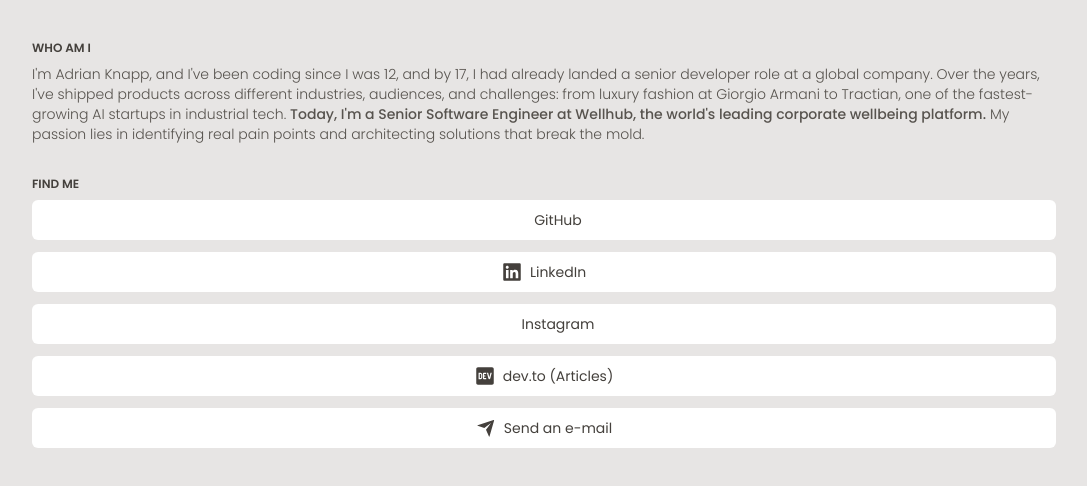
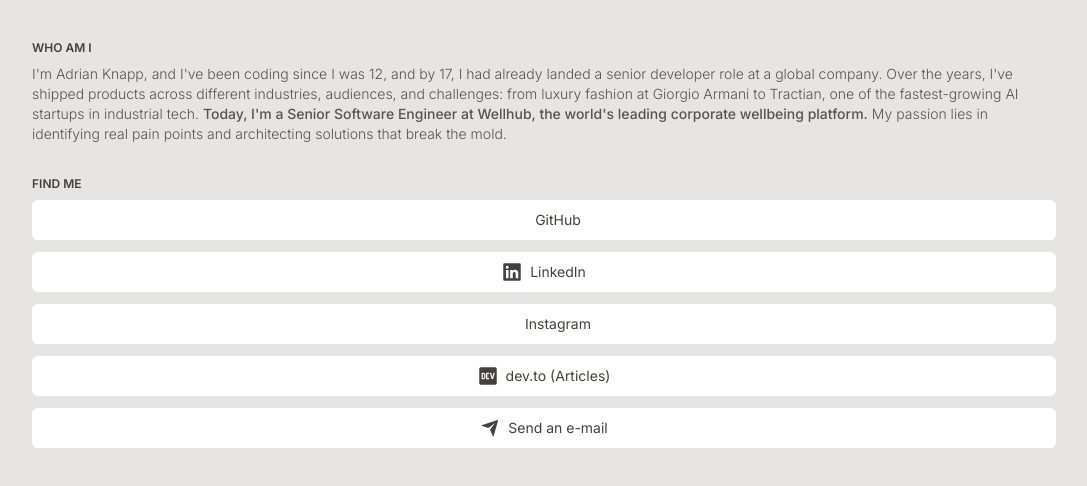
Before and after one commit to AdrianKnapp/my-portfolio, a Next.js app: page / in a window 1280 px wide. Shown: the top 486 px of the page, without its empty margins (96-1183 px from the left). Built offline with nearby package versions, Linux system fonts and the light colour scheme; some icons are missing.

Commit message:
trying to fix load

```diff
--- a/src/app/(home)/page.tsx
+++ b/src/app/(home)/page.tsx
@@ -1,6 +1,4 @@
 import SocialLinks from "@/components/common/SocialLinks";
-import Image from "next/image";
-import { RoughNotation } from "react-rough-notation";
 
 const Home = () => {
   return (
--- a/src/app/layout.tsx
+++ b/src/app/layout.tsx
@@ -1,8 +1,7 @@
-import { GTMInjection } from "@/components/common/GTMInjection";
 import "../styles/globals.scss";
-import { Poppins } from "next/font/google";
+import { Inter } from "next/font/google";
 
-const poppins = Poppins({
+const inter = Inter({
   subsets: ["latin"],
   weight: ["300", "400", "500", "600", "700"],
 });
@@ -14,11 +13,9 @@
 }) {
   return (
     <html lang="pt-br">
-      <head>
-        <GTMInjection />
-      </head>
-      <body className={`${poppins.className} bg-stone-200`}>
-        <noscript>
+      <head>{/* <GTMInjection /> */}</head>
+      <body className={`${inter.className} bg-stone-200`}>
+        {/* <noscript>
           <iframe
             className="hidden"
             title="gtm"
@@ -26,7 +23,7 @@
             src="https://www.googletagmanager.com/ns.html?id=GTM-WZ9CXZN5"
             width="0"
           />
-        </noscript>
+        </noscript> */}
         {children}
       </body>
     </html>
```
